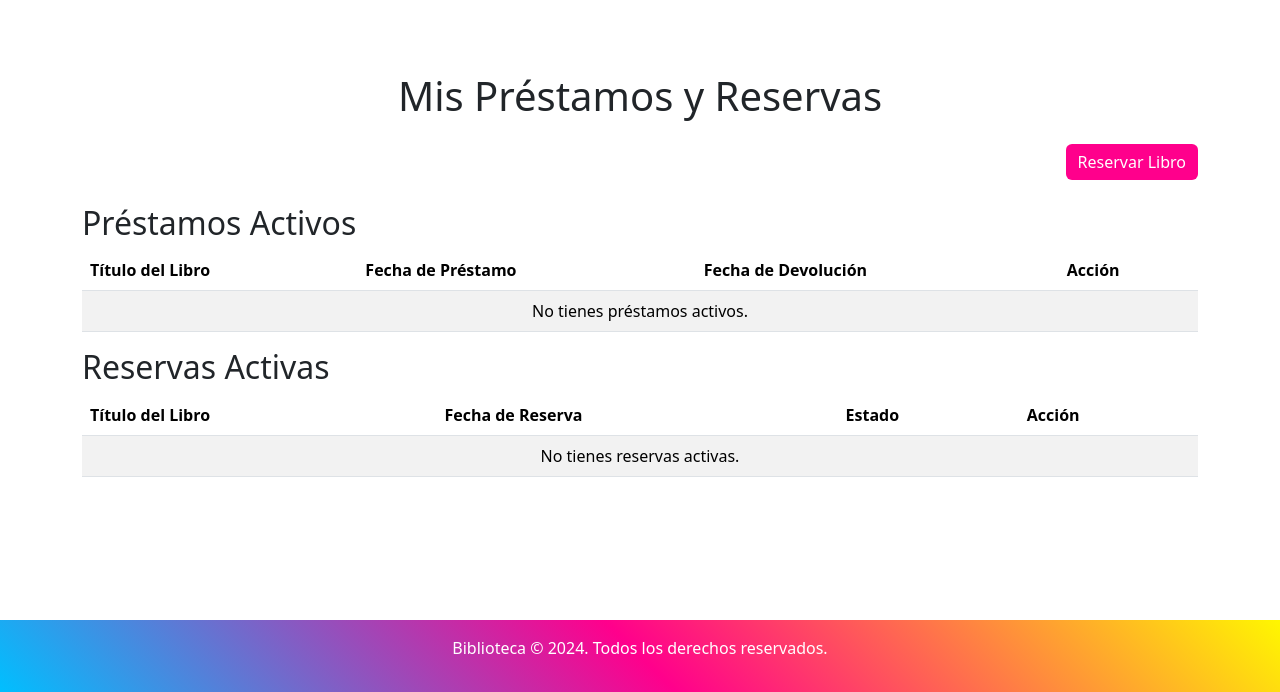
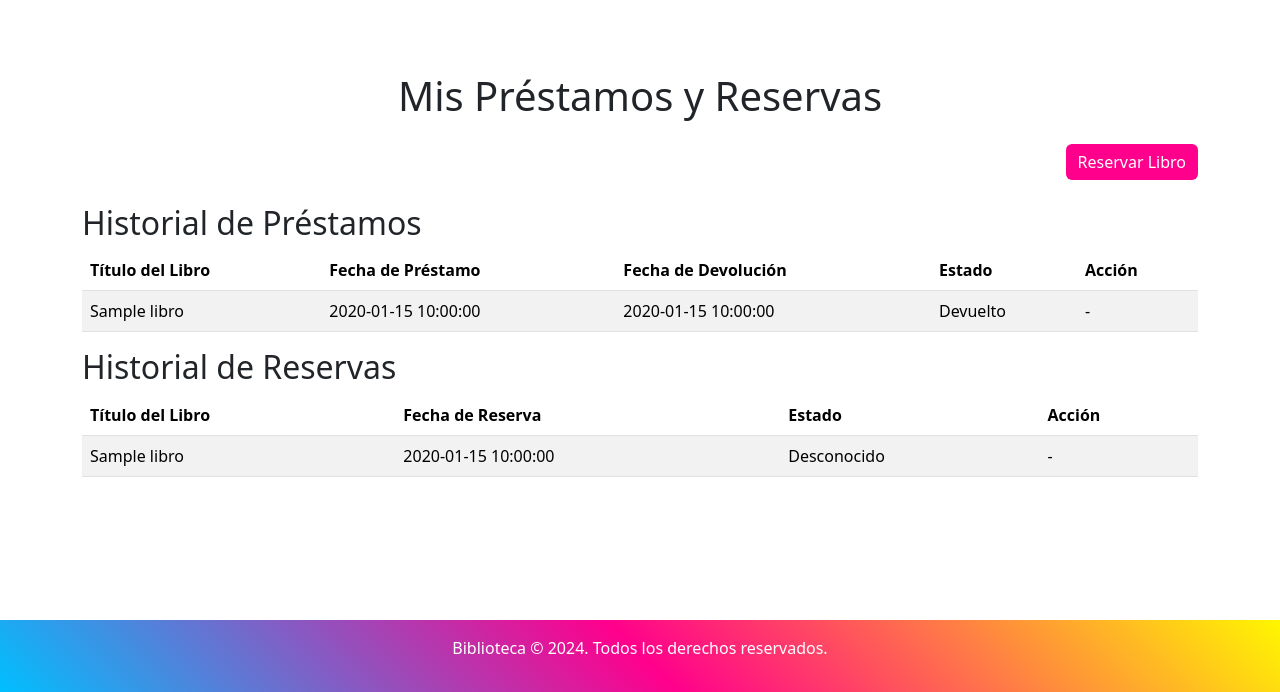
Before and after one commit to FrancoJOG/bibliotecaDB, a PHP site: page /mis_prestamos_reservas.php in a window 1280 px wide. Shown: the part 108-800 px from the top of the page. Run offline with PHP 8.4, Linux system fonts and the light colour scheme; the visitor is signed in with stand-in values (Sample User, id 1); tables that the repository leaves empty or names only in its code hold one stand-in row (values such as "Sample post").

Commit message:
ahora si el final final

```diff
--- a/mis_prestamos_reservas.php
+++ b/mis_prestamos_reservas.php
@@ -23,24 +23,29 @@ $usuario_id = $_SESSION['usuario_id'];
         <button class="btn btn-primary" data-bs-toggle="modal" data-bs-target="#reservarModal">Reservar Libro</button>
     </div>
 
-    <!-- Préstamos Activos -->
-    <h2>Préstamos Activos</h2>
+    <!-- Historial de Préstamos -->
+    <h2>Historial de Préstamos</h2>
     <table class="table table-striped">
         <thead>
             <tr>
                 <th>Título del Libro</th>
                 <th>Fecha de Préstamo</th>
                 <th>Fecha de Devolución</th>
+                <th>Estado</th>
                 <th>Acción</th>
             </tr>
         </thead>
         <tbody>
             <?php
-            $prestamos_query = "SELECT Libros.titulo, Prestamos.fecha_prestamo, Prestamos.fecha_devolucion, Prestamos.prestamo_id
+            $prestamos_query = "SELECT Prestamos.prestamo_id, Libros.titulo, Prestamos.fecha_prestamo, Prestamos.fecha_devolucion,
+                                       CASE
+                                           WHEN Prestamos.fecha_devolucion IS NULL THEN 'Activo'
+                                           ELSE 'Devuelto'
+                                       END AS estado
                                 FROM Prestamos
                                 INNER JOIN Ejemplares ON Prestamos.ejemplar_id = Ejemplares.ejemplar_id
                                 INNER JOIN Libros ON Ejemplares.libro_id = Libros.libro_id
-                                WHERE Prestamos.usuario_id = $usuario_id AND Prestamos.fecha_devolucion IS NULL";
+                                WHERE Prestamos.usuario_id = $usuario_id";
             $prestamos = $conexion->query($prestamos_query);
 
             if ($prestamos->num_rows > 0) {
@@ -49,18 +54,23 @@ $usuario_id = $_SESSION['usuario_id'];
                     echo '<td>' . $prestamo['titulo'] . '</td>';
                     echo '<td>' . $prestamo['fecha_prestamo'] . '</td>';
                     echo '<td>' . ($prestamo['fecha_devolucion'] ? $prestamo['fecha_devolucion'] : 'Pendiente') . '</td>';
-                    echo '<td><a href="devolver_libro.php?prestamo_id=' . $prestamo['prestamo_id'] . '" class="btn btn-sm btn-danger">Devolver</a></td>';
+                    echo '<td>' . $prestamo['estado'] . '</td>';
+                    if ($prestamo['estado'] === 'Activo') {
+                        echo '<td><a href="acciones_prestamos.php?accion=devolver&prestamo_id=' . $prestamo['prestamo_id'] . '" class="btn btn-sm btn-danger">Devolver</a></td>';
+                    } else {
+                        echo '<td>-</td>';
+                    }
                     echo '</tr>';
                 }
             } else {
-                echo '<tr><td colspan="4" class="text-center">No tienes préstamos activos.</td></tr>';
+                echo '<tr><td colspan="5" class="text-center">No tienes préstamos registrados.</td></tr>';
             }
             ?>
         </tbody>
     </table>
 
-    <!-- Reservas Activas -->
-    <h2>Reservas Activas</h2>
+    <!-- Historial de Reservas -->
+    <h2>Historial de Reservas</h2>
     <table class="table table-striped">
         <thead>
             <tr>
@@ -72,11 +82,17 @@ $usuario_id = $_SESSION['usuario_id'];
         </thead>
         <tbody>
             <?php
-            $reservas_query = "SELECT Libros.titulo, Reservas.fecha_reserva, Reservas.estado, Reservas.reserva_id
+            $reservas_query = "SELECT Reservas.reserva_id, Libros.titulo, Reservas.fecha_reserva,
+                                      CASE
+                                          WHEN Reservas.estado = 'Activa' THEN 'Activa'
+                                          WHEN Reservas.estado = 'Cancelada' THEN 'Cancelada'
+                                          WHEN Reservas.estado = 'Expirada' THEN 'Expirada'
+                                          ELSE 'Desconocido'
+                                      END AS estado
                                FROM Reservas
                                INNER JOIN Ejemplares ON Reservas.ejemplar_id = Ejemplares.ejemplar_id
                                INNER JOIN Libros ON Ejemplares.libro_id = Libros.libro_id
-                               WHERE Reservas.usuario_id = $usuario_id AND Reservas.estado = 'Activa'";
+                               WHERE Reservas.usuario_id = $usuario_id";
             $reservas = $conexion->query($reservas_query);
 
             if ($reservas->num_rows > 0) {
@@ -85,11 +101,15 @@ $usuario_id = $_SESSION['usuario_id'];
                     echo '<td>' . $reserva['titulo'] . '</td>';
                     echo '<td>' . $reserva['fecha_reserva'] . '</td>';
                     echo '<td>' . $reserva['estado'] . '</td>';
-                    echo '<td><a href="cancelar_reserva.php?reserva_id=' . $reserva['reserva_id'] . '" class="btn btn-sm btn-danger">Cancelar</a></td>';
+                    if ($reserva['estado'] === 'Activa') {
+                        echo '<td><a href="acciones_reservas.php?accion=cancelar&reserva_id=' . $reserva['reserva_id'] . '" class="btn btn-sm btn-danger">Cancelar</a></td>';
+                    } else {
+                        echo '<td>-</td>';
+                    }
                     echo '</tr>';
                 }
             } else {
-                echo '<tr><td colspan="4" class="text-center">No tienes reservas activas.</td></tr>';
+                echo '<tr><td colspan="4" class="text-center">No tienes reservas registradas.</td></tr>';
             }
             ?>
         </tbody>
@@ -112,7 +132,6 @@ $usuario_id = $_SESSION['usuario_id'];
                         <label for="libro_id" class="form-label">Selecciona un Libro</label>
                         <select class="form-select" id="libro_id" name="libro_id" required>
                             <?php
-                            // Obtener libros disponibles
                             $libros_query = "SELECT libro_id, titulo FROM Libros WHERE ejemplares_disponibles > 0";
                             $libros = $conexion->query($libros_query);
                             while ($libro = $libros->fetch_assoc()) {
```
Also changed, not shown: acciones_prestamos.php (added, +27 -0 lines), acciones_reservas.php (added, +27 -0 lines).
